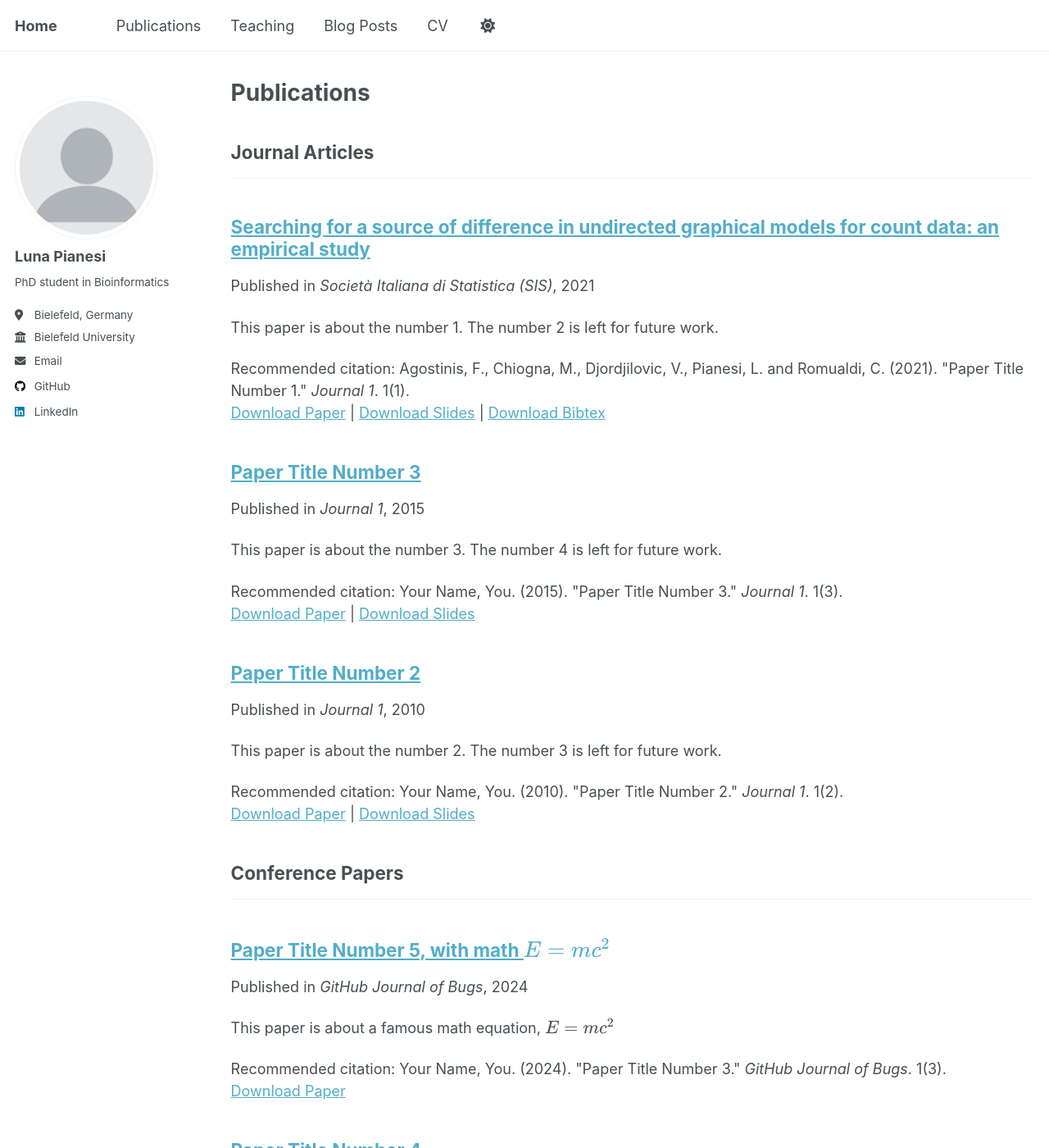
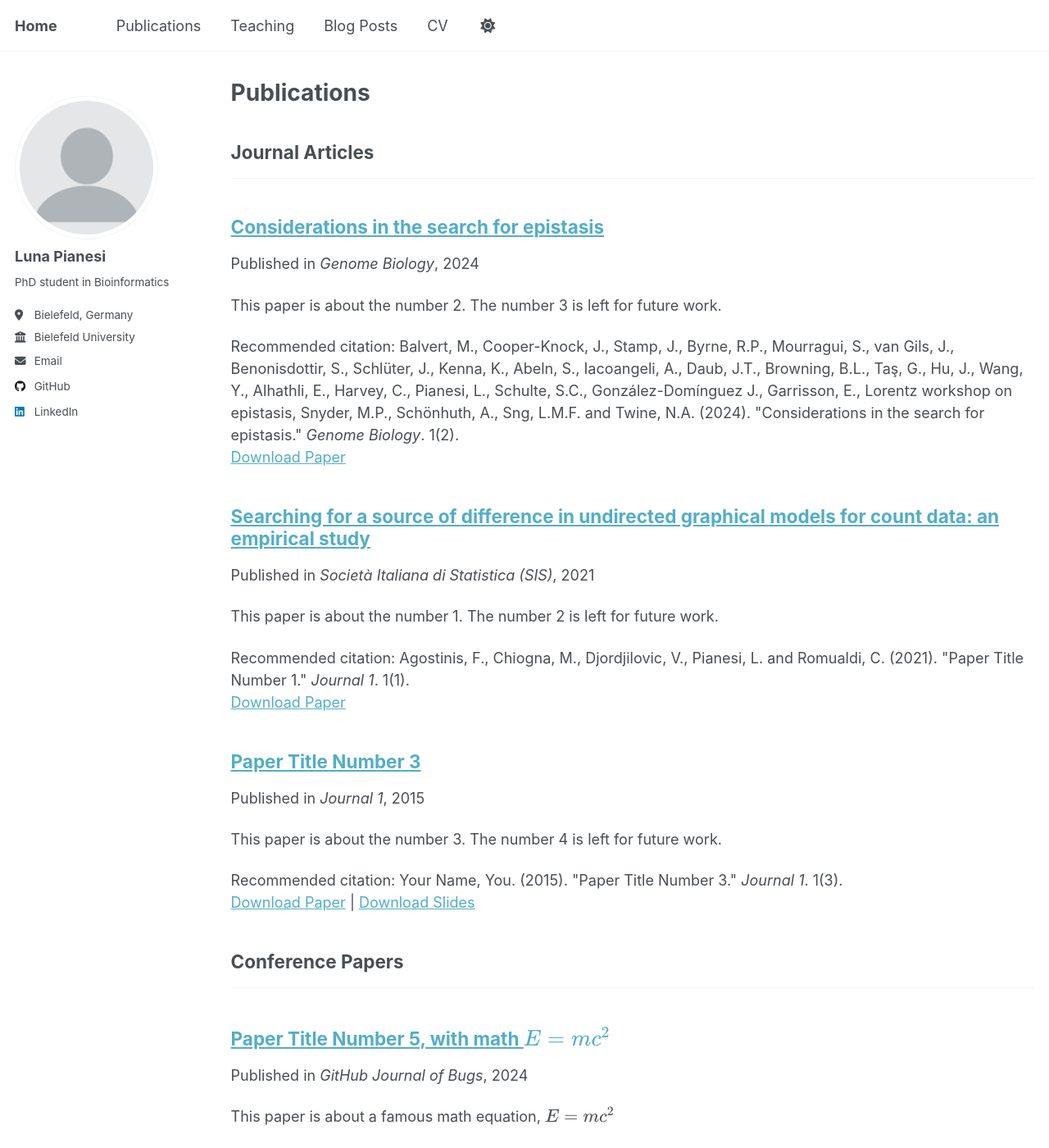
Before and after one commit to LunaBaozi/lpianesi, a Jekyll site: the page built from _pages/publications.html, in a window 1280 px wide and 1400 px high. Shown: the whole window at 82% size. Built offline with Jekyll 4.4.1, drawn with Linux system fonts in a browser that asks for light colours.

Commit message:
add paper to publications list

```diff
--- a/_publications/2010-10-01-paper-title-number-2.md
+++ /dev/null
@@ -1,14 +0,0 @@
----
-title: "Paper Title Number 2"
-collection: publications
-category: manuscripts
-permalink: /publication/2010-10-01-paper-title-number-2
-excerpt: 'This paper is about the number 2. The number 3 is left for future work.'
-date: 2010-10-01
-venue: 'Journal 1'
-slidesurl: 'http://academicpages.github.io/files/slides2.pdf'
-paperurl: 'http://academicpages.github.io/files/paper2.pdf'
-citation: 'Your Name, You. (2010). &quot;Paper Title Number 2.&quot; <i>Journal 1</i>. 1(2).'
----
-
-The contents above will be part of a list of publications, if the user clicks the link for the publication than the contents of section will be rendered as a full page, allowing you to provide more information about the paper for the reader. When publications are displayed as a single page, the contents of the above "citation" field will automatically be included below this section in a smaller font.
--- /dev/null
+++ b/_publications/2024-01-01-epistasis.md
@@ -0,0 +1,14 @@
+---
+title: "Considerations in the search for epistasis"
+collection: publications
+category: manuscripts
+permalink: /publication/2024-01-01-epistasis
+excerpt: 'This paper is about the number 2. The number 3 is left for future work.'
+date: 2024-01-01
+venue: 'Genome Biology'
+#slidesurl: 'http://academicpages.github.io/files/slides2.pdf'
+paperurl: 'https://genomebiology.biomedcentral.com/articles/10.1186/s13059-024-03427-z'
+citation: 'Balvert, M., Cooper-Knock, J., Stamp, J., Byrne, R.P., Mourragui, S., van Gils, J., Benonisdottir, S., Schlüter, J., Kenna, K., Abeln, S., Iacoangeli, A., Daub, J.T., Browning, B.L., Taş, G., Hu, J., Wang, Y., Alhathli, E., Harvey, C., Pianesi, L., Schulte, S.C., González-Domínguez J., Garrisson, E., Lorentz workshop on epistasis, Snyder, M.P., Schönhuth, A., Sng, L.M.F. and Twine, N.A. (2024). &quot;Considerations in the search for epistasis.&quot; <i>Genome Biology</i>. 1(2).'
+---
+
+The contents above will be part of a list of publications, if the user clicks the link for the publication than the contents of section will be rendered as a full page, allowing you to provide more information about the paper for the reader. When publications are displayed as a single page, the contents of the above "citation" field will automatically be included below this section in a smaller font.
```
Also changed, not shown: _publications/2021-01-01-source-set-count-data.md (+2 -2 lines).
